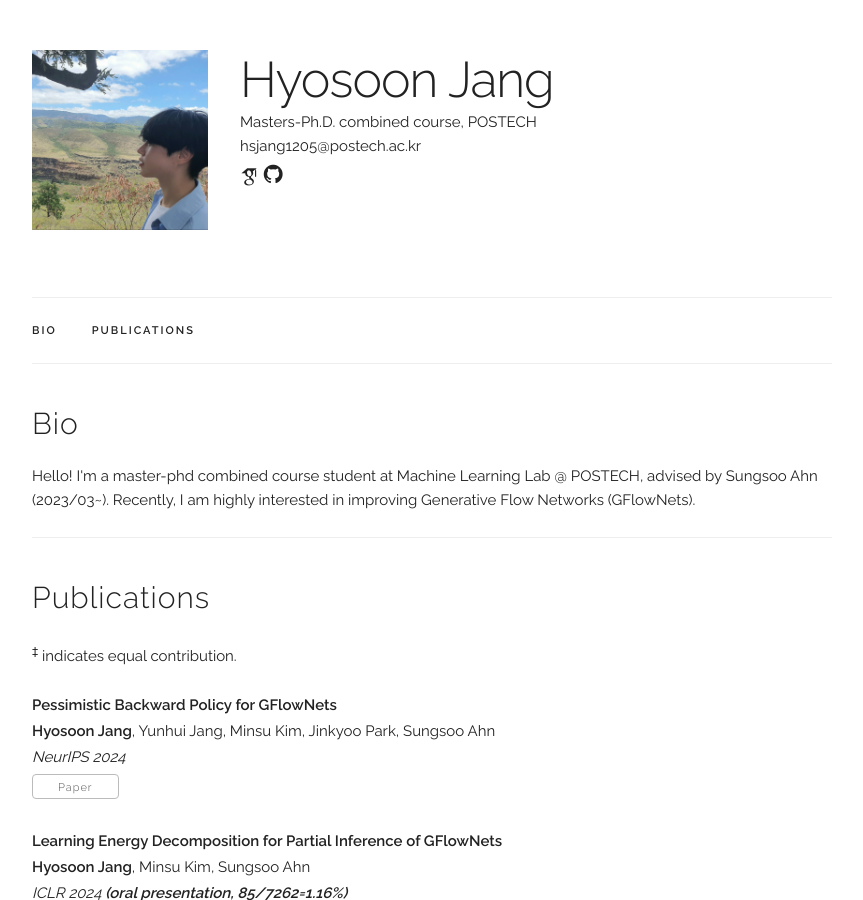
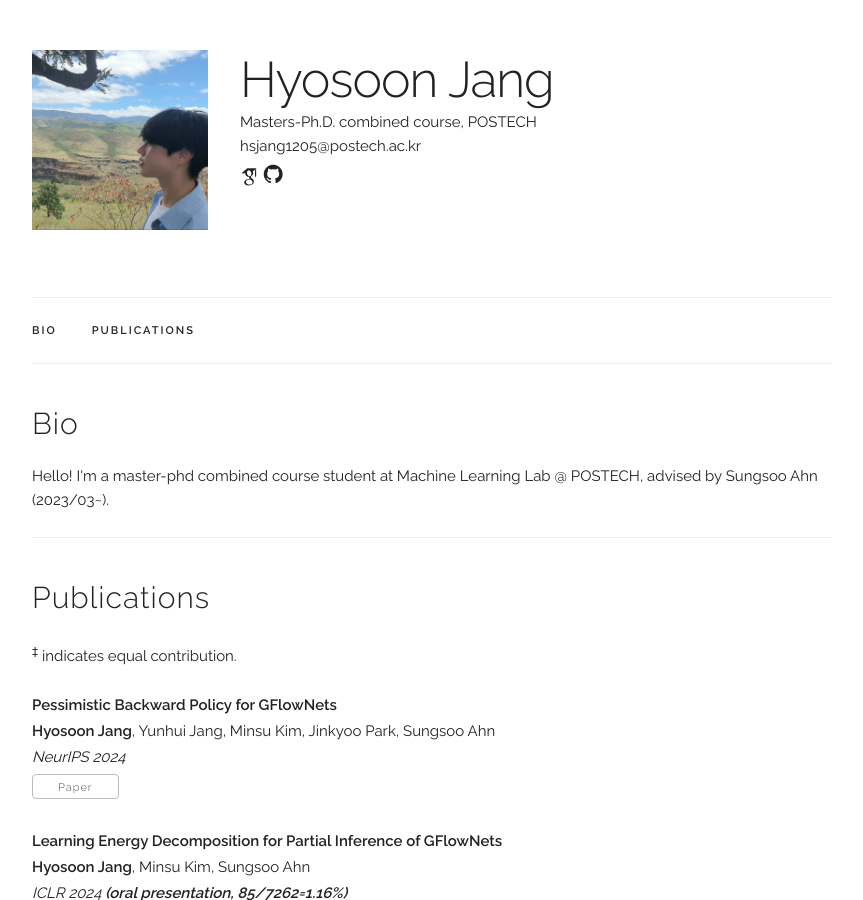
Before and after one commit to hsjang0/hsjang, a Jekyll site: the page built from index.html, in a window 1280 px wide and 900 px high. Shown: the whole window, without its empty margins (208-1071 px from the left). Built offline with Jekyll 4.4.1, drawn with Linux system fonts in a browser that asks for light colours; some web fonts are replaced.

Commit message:
Update index.html

```diff
--- a/index.html
+++ b/index.html
@@ -5,7 +5,7 @@
 <!-- ========== BIO ========== -->
 <div class="docs-section" id="bio">
   <h4>Bio</h4>
-  Hello! I'm a master-phd combined course student at Machine Learning Lab @ POSTECH, advised by Sungsoo Ahn (2023/03~). Recently, I am highly interested in improving Generative Flow Networks (GFlowNets).
+  Hello! I'm a master-phd combined course student at Machine Learning Lab @ POSTECH, advised by Sungsoo Ahn (2023/03~).
   <p> </p>
 
 <!-- ========== PUBLICATIONS ========== -->
```
